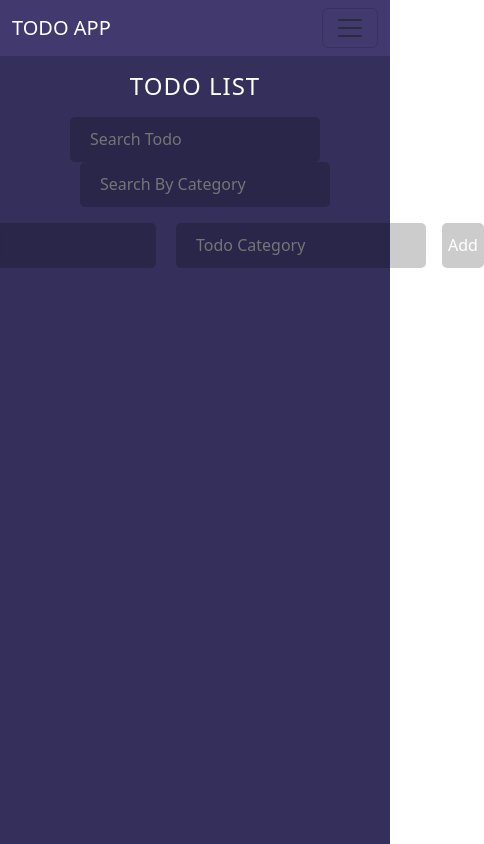
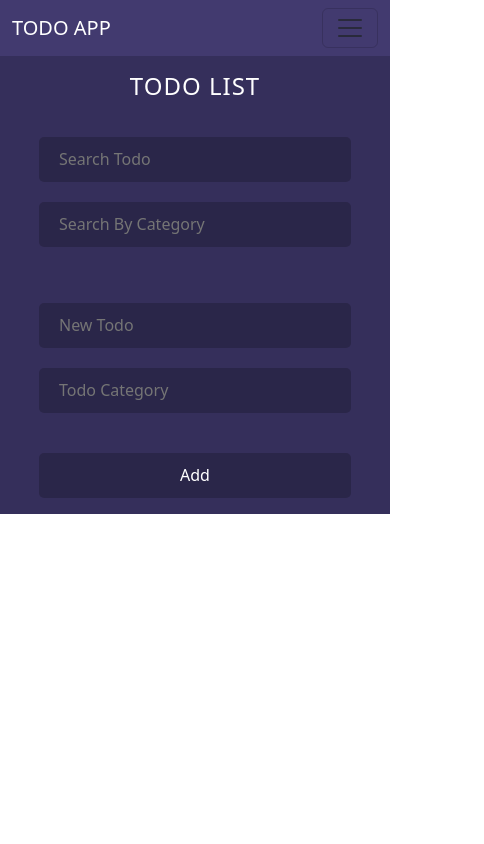
Before and after one commit to yasithWimukthi/todo-app, a React (Create React App) app: page / in a window 390 px wide. Shown: the whole page, 484 px wide, since content can reach past the window. Built offline with nearby package versions, Linux system fonts and the light colour scheme.

Commit message:
implement search logic

```diff
--- a/src/App.css
+++ b/src/App.css
@@ -1,5 +1,5 @@
 .App {
   text-align: center;
   background-color: #352f5b;
-  height: 100vh;
+  height: 100%;
 }
--- a/src/Components/Todo/Todo.css
+++ b/src/Components/Todo/Todo.css
@@ -60,6 +60,53 @@ input[type=text]:focus{
     box-shadow: 0 0 5px rgba(0, 0, 0, 0.2);
     background-color: #423a6f;
     width: 500px;
-    height: 40px;
-    overflow-y: scroll;
+    min-height: 80px;
+    /*overflow-y: scroll;*/
 }
+.todo-item p {
+    width: 80%;
+    text-align: left;
+}
+.category {
+    font-weight: 400;
+    margin: 0;
+    padding: 10px;
+    text-align: center;
+    color: #fff;
+    text-transform: uppercase;
+    letter-spacing: 1px;
+    background-color: darkseagreen;
+    border-radius: 5px;
+}
+
+/*styles for mobile devices*/
+@media screen and (max-width: 600px) {
+    .todo-item {
+        width: 100%;
+    }
+    input[type=text], input[type=text]:focus {
+        width: 80%;
+        margin-top: 20px;
+    }
+    .todo-input button {
+        width: 80%;
+        margin-left: 0;
+        margin-top: 20px;
+    }
+    .category-input {
+        margin-left: 0;
+        margin-bottom: 20px;
+    }
+    .todo-item-list{
+        display: flex;
+        flex-direction: column;
+        align-items: center;
+    }
+    .todo-item {
+        width: 300px;
+        min-height: 80px;
+    }
+    .todo-input {
+        flex-direction: column;
+    }
+}
--- a/src/Components/Todo/TodoItem.tsx
+++ b/src/Components/Todo/TodoItem.tsx
@@ -9,7 +9,7 @@ interface TodoItemProps {
 const TodoItem: React.FC<TodoItemProps> = ({ todo, category }) => {
     return (
         <div className="todo-item">
-            {todo} {category}
+            <p>{todo}</p> <span className="category">{category}</span>
         </div>
     );
 };
--- a/src/Components/Todo/TodoList.tsx
+++ b/src/Components/Todo/TodoList.tsx
@@ -50,6 +50,12 @@ const TodoList: React.FC = () => {
                 setTodos(filteredTodos);
             }
         }
+        // if search key is empty then show all todos
+        else {
+            if (todos) {
+                setTodos(JSON.parse(todos));
+            }
+        }
     },[searchKey]);
 
     // fetch todos from local storage
@@ -78,7 +84,7 @@ const TodoList: React.FC = () => {
                     placeholder="Search By Category"
                 />
             </div>
-            <div>
+            <div className="todo-item-list">
                 {todos.map((todo, index) => (
                     <TodoItem key={index} todo={todo.todo} category={todo.category} />
                 ))}
@@ -97,7 +103,7 @@ const TodoList: React.FC = () => {
                     onChange={(e) => setNewTodo({ ...newTodo, category: e.target.value })}
                     placeholder="Todo Category"
                 />
-                <button onClick={addTodo}>Add</button>
+                <button className="add-btn" onClick={addTodo}>Add</button>
             </div>
         </div>
     );
```
